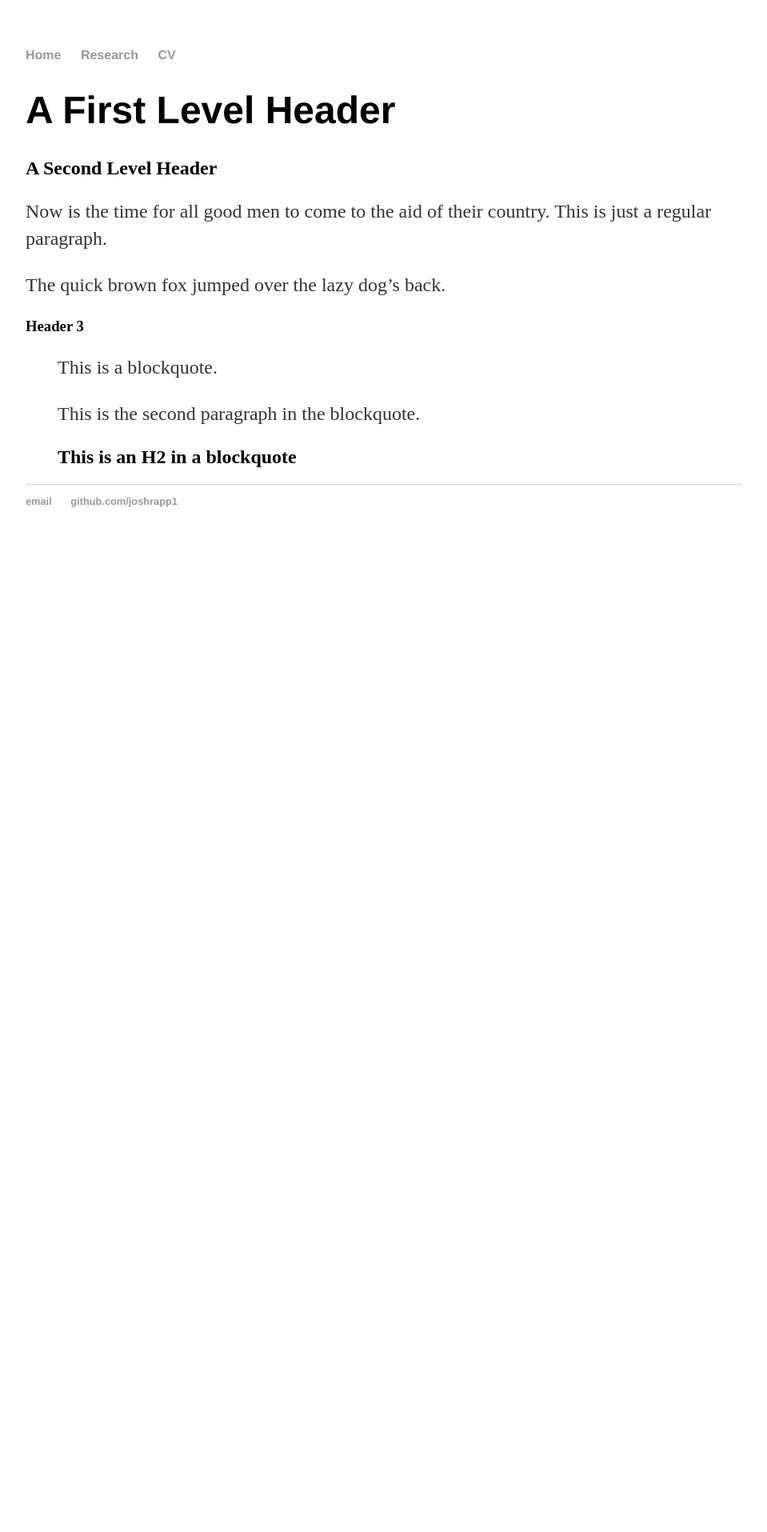
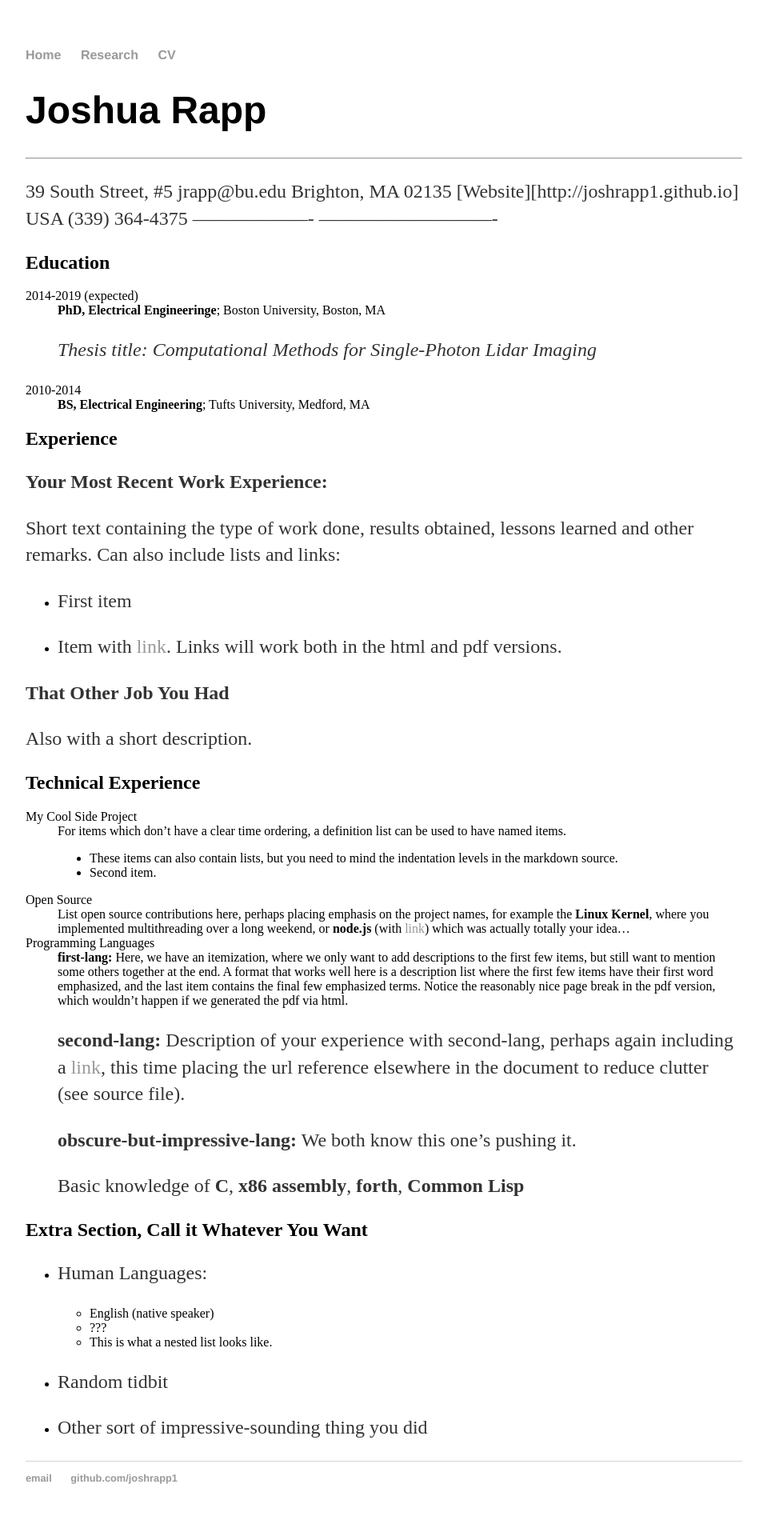
Before and after one commit to joshrapp1/joshrapp1.github.io, a Jekyll site: the page built from cv/index.md, in a window 1280 px wide. Shown: the whole page at 80% size, without its empty margins (160-1119 px from the left). Built offline with Jekyll 4.4.1, drawn with Linux system fonts in a browser that asks for light colours; our own code applies the rules of GitHub Pages for plain Markdown files; before the commit the page ends 900 px from its top, so only the background shows below that.

Commit message:
Update index.md
CV format update

```diff
--- a/cv/index.md
+++ b/cv/index.md
@@ -1,25 +1,89 @@
----
-layout: default
-title: CV
----
+Joshua Rapp
+============
 
-A First Level Header
-====================
+-------------------     ----------------------------
+39 South Street, #5              jrapp@bu.edu
+Brighton, MA 02135               [Website][http://joshrapp1.github.io]
+USA                              (339) 364-4375
+-------------------     ----------------------------
 
-A Second Level Header
----------------------
+Education
+---------
 
-Now is the time for all good men to come to
-the aid of their country. This is just a
-regular paragraph.
+2014-2019 (expected)
+:   **PhD, Electrical Engineeringe**; Boston University, Boston, MA
 
-The quick brown fox jumped over the lazy
-dog's back.
+    *Thesis title: Computational Methods for Single-Photon Lidar Imaging*
 
-### Header 3
+2010-2014
+:   **BS, Electrical Engineering**; Tufts University, Medford, MA
 
-> This is a blockquote.
->
-> This is the second paragraph in the blockquote.
->
-> ## This is an H2 in a blockquote
+Experience
+----------
+
+**Your Most Recent Work Experience:**
+
+Short text containing the type of work done, results obtained,
+lessons learned and other remarks. Can also include lists and
+links:
+
+* First item
+
+* Item with [link](http://www.example.com). Links will work both in
+  the html and pdf versions.
+
+**That Other Job You Had**
+
+Also with a short description.
+
+Technical Experience
+--------------------
+
+My Cool Side Project
+:   For items which don't have a clear time ordering, a definition
+    list can be used to have named items.
+
+    * These items can also contain lists, but you need to mind the
+      indentation levels in the markdown source.
+    * Second item.
+
+Open Source
+:   List open source contributions here, perhaps placing emphasis on
+    the project names, for example the **Linux Kernel**, where you
+    implemented multithreading over a long weekend, or **node.js**
+    (with [link](http://nodejs.org)) which was actually totally
+    your idea...
+
+Programming Languages
+:   **first-lang:** Here, we have an itemization, where we only want
+    to add descriptions to the first few items, but still want to
+    mention some others together at the end. A format that works well
+    here is a description list where the first few items have their
+    first word emphasized, and the last item contains the final few
+    emphasized terms. Notice the reasonably nice page break in the pdf
+    version, which wouldn't happen if we generated the pdf via html.
+
+:   **second-lang:** Description of your experience with second-lang,
+    perhaps again including a [link] [ref], this time placing the url
+    reference elsewhere in the document to reduce clutter (see source
+    file).
+
+:   **obscure-but-impressive-lang:** We both know this one's pushing
+    it.
+
+:   Basic knowledge of **C**, **x86 assembly**, **forth**, **Common Lisp**
+
+[ref]: https://github.com/githubuser/superlongprojectname
+
+Extra Section, Call it Whatever You Want
+----------------------------------------
+
+* Human Languages:
+
+     * English (native speaker)
+     * ???
+     * This is what a nested list looks like.
+
+* Random tidbit
+
+* Other sort of impressive-sounding thing you did
```
